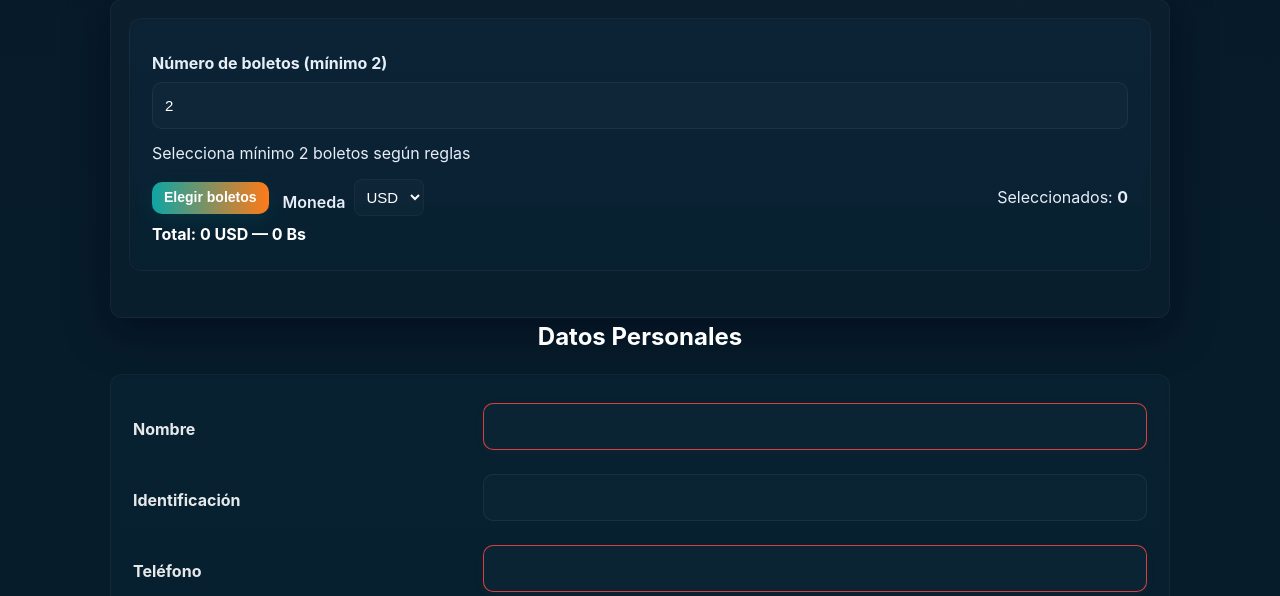
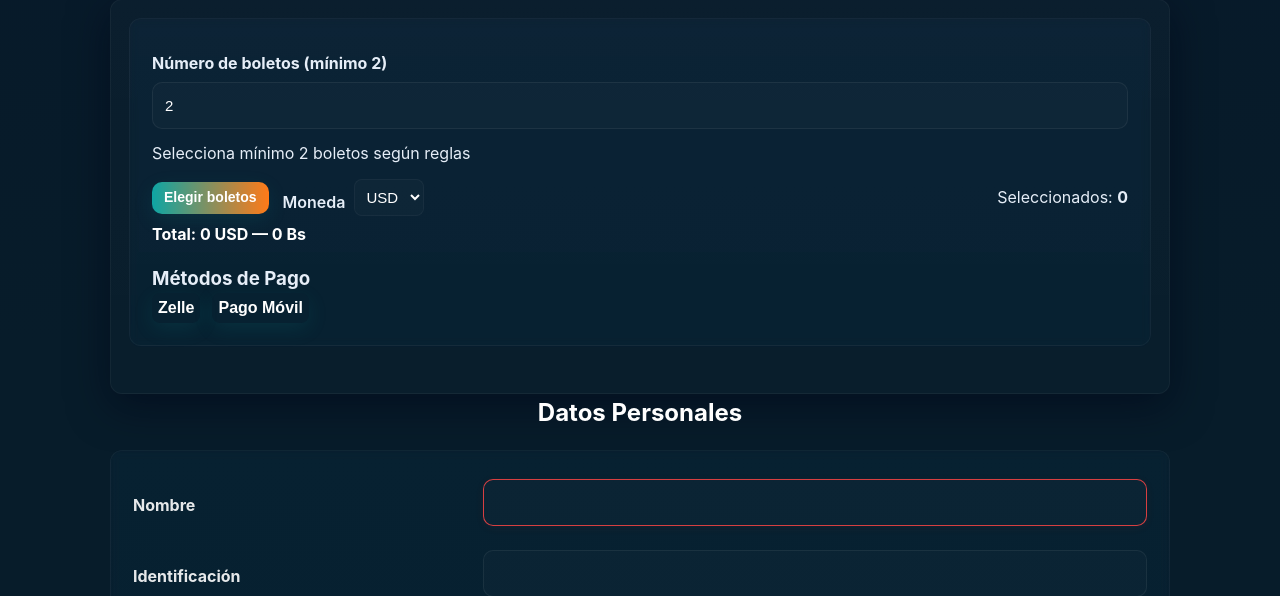
Before and after one commit to waldjos/TuRifa2025, a Flask app: page / in a window 1280 px wide. Shown: the part 1005-1601 px from the top of the page. Run offline with Flask 3, Linux system fonts and the light colour scheme; some libraries are stand-ins or nearby versions.

Commit message:
Update index.html

```diff
--- a/templates/index.html
+++ b/templates/index.html
@@ -225,6 +225,13 @@
             <ul id="lista-numeros" aria-live="polite" class="picked-list"></ul>
             <div class="totals">Total: <span id="total-usd">0 USD</span> — <span id="total-bolivares">0</span> Bs</div>
           </div>
+          <div class="payment-methods" style="margin-top: 16px;">
+            <h3>Métodos de Pago</h3>
+            <div style="display: flex; gap: 12px;">
+              <button type="button" class="pay-icon btn-primary" data-pay="zelle" aria-label="Pagar con Zelle">Zelle</button>
+              <button type="button" class="pay-icon btn-primary" data-pay="pagomovil" aria-label="Pagar con Pago Móvil">Pago Móvil</button>
+            </div>
+          </div>
         </form>
       </aside>
 
```
